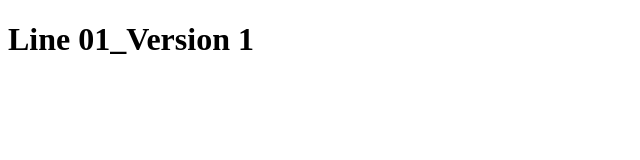
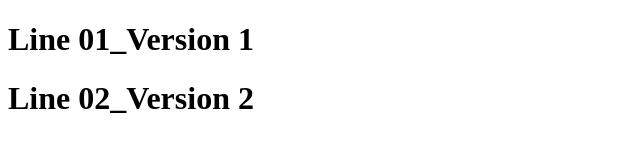
Before and after one commit to m-mhossain/demo4, a plain HTML site: page index.html in a window 1280 px wide. Shown: the whole page, without its empty margins (0-640 px from the left). Drawn offline with Linux system fonts and the light colour scheme.

Commit message:
Version 3

```diff
--- a/index.html
+++ b/index.html
@@ -8,5 +8,9 @@
 <body>
     <h1>Line 01_Version 1</h1>
 
+    <h1>Line 02_Version 2</h1>
+
+
+
 </body>
 </html>
```
